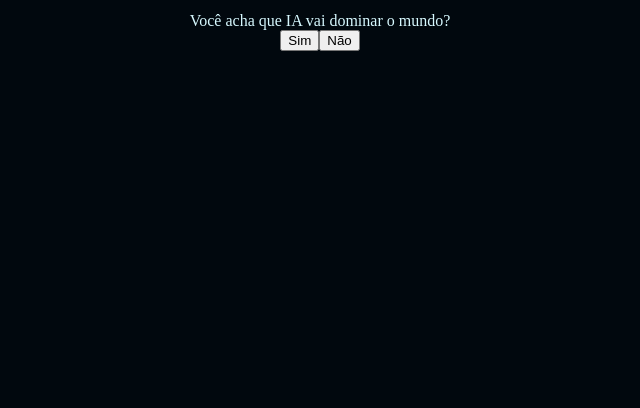
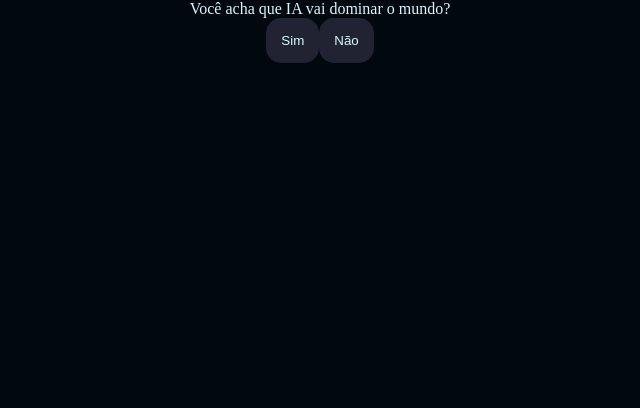
Before and after one commit to MBaldicera/IA3F, a plain HTML site: page index.html in a window 1280 px wide. Shown: the part 408-816 px from the top of the page, without its empty margins (320-960 px from the left). Drawn offline with Linux system fonts and the light colour scheme.

Commit message:
Add files via upload

```diff
--- a/script.js
+++ b/script.js
@@ -2,6 +2,7 @@ const caixaPrincipal = document.querySelector('.caixa-principal');
 const caixaPerguntas = document.querySelector('.caixa-perguntas');
 const caixaAlternativas = document.querySelector('.caixa-alternativas');
 const caixaResultado = document.querySelector('.caixa-resultado');
+const textoResultado = document.querySelector('.texto-resultado');
 
 const perguntas = [     //serve para abrir lista de perguntas
     {   //abre o objeto das perguntas
--- a/style.css
+++ b/style.css
@@ -23,3 +23,15 @@ body{
 h1{
     color: var(--cor-destaque);
 }
+button{
+    background-color: var(--cor-secundaria);
+    color: var(--cor-texto);
+    border: none;
+    border-radius: 15px;
+    padding: 15px;
+    transition: background-color 0.5s;
+}
+button:hover{
+    background-color: var(--cor-destaque);
+    color: var(--cor-principal);
+}
```
